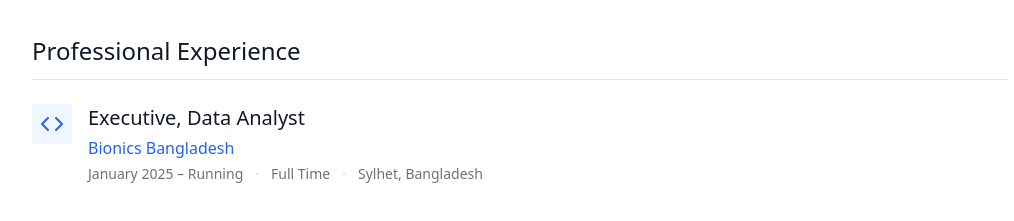
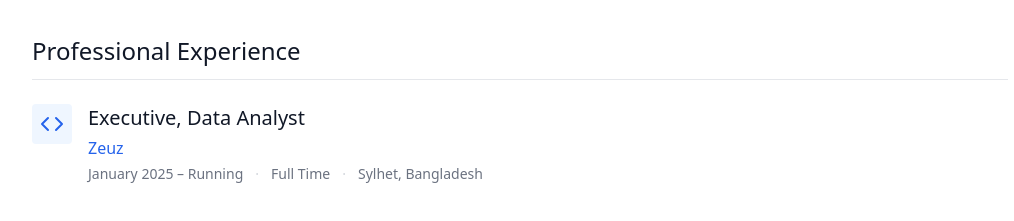
Before and after one commit to nakib33/Nakib-s-Portfolio, a Next.js app: page /pages/about in a window 1280 px wide. Shown: the part 1460-1681 px from the top of the page, without its empty margins (120-1134 px from the left). Built offline with nearby package versions, Linux system fonts and the light colour scheme.

Commit message:
Your descriptive message

```diff
--- a/src/app/components/Experience.js
+++ b/src/app/components/Experience.js
@@ -6,7 +6,7 @@ const Experience = () => {
         {
             icon: <Code className="w-6 h-6 text-blue-600" />,
             title: "Executive, Data Analyst",
-            company: "Bionics Bangladesh",
+            company: "Zeuz",
             type: "Full Time",
             location: "Sylhet, Bangladesh",
             period: "January 2025 – Running",
```
